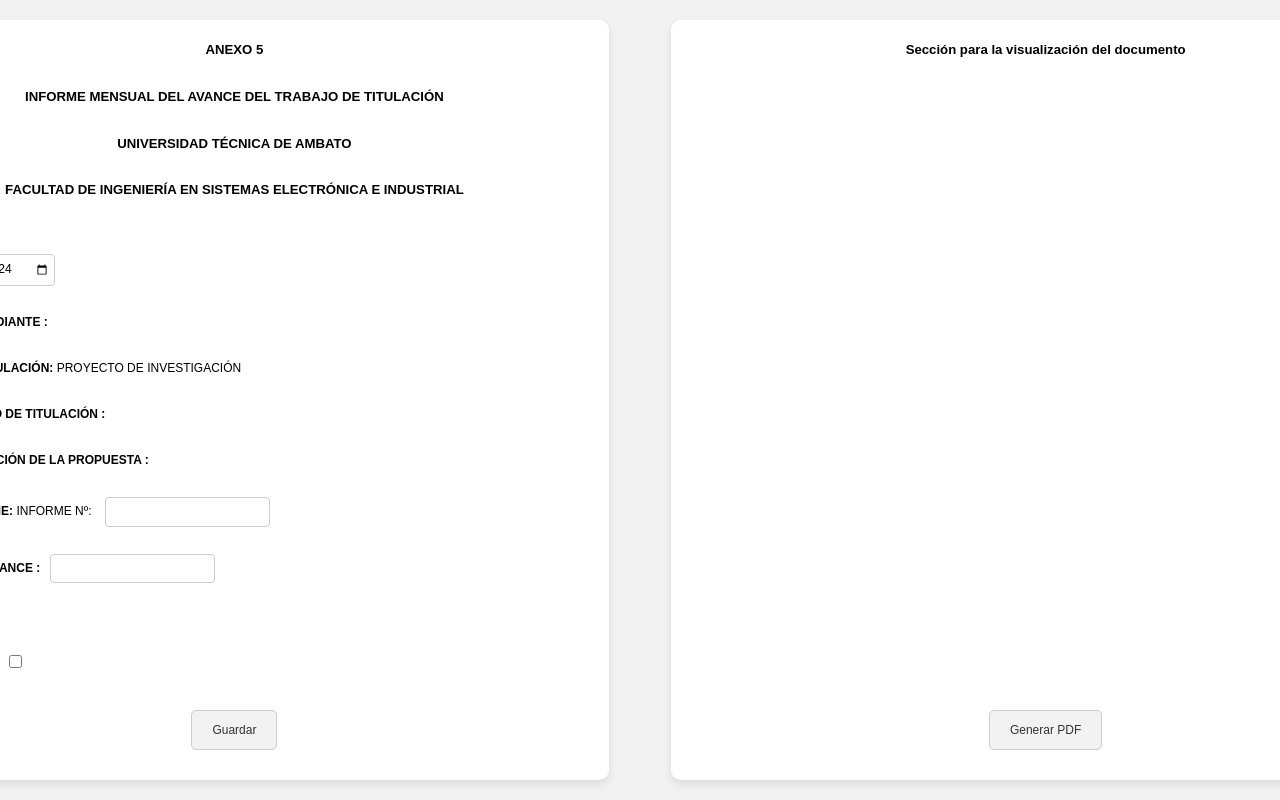
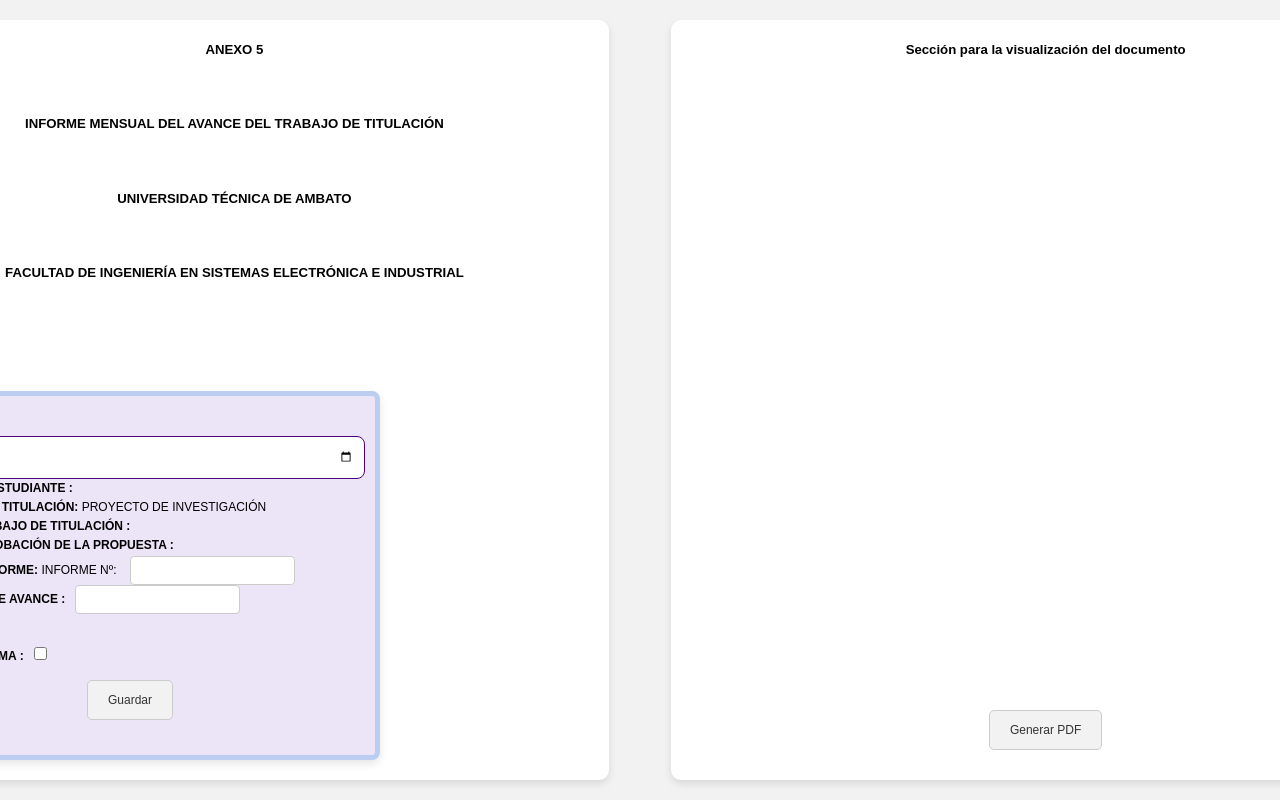
Before and after one commit to sSharpBlade/gestor_tesis, a React (Vite) app: page /informe in a window 1280 px wide. Shown: the top 800 px of the page. Built offline with nearby package versions, Linux system fonts and the light colour scheme.

Commit message:
Se obtuvo los datos via post del informe

```diff
--- a/src/components/Inform/inform.tsx
+++ b/src/components/Inform/inform.tsx
@@ -1,10 +1,31 @@
-import React, { useEffect, useState } from 'react';
+import React, { FormEvent, useEffect, useState } from 'react';
 import { useLocation } from 'react-router-dom';
 import styles from './inform.module.css';
 
+interface Student {
+  career: string;
+  name: string;
+  issue: string;
+  approvalDate: string;
+  idThesis: number; // Añadido idThesis aquí
+}
+
+interface Inform {
+  authorizeSignature:string;
+  date:string;
+  progressPercentage: number;
+  reportTitle: string;
+  idThesis:number;
+}
+
+interface LocationState {
+  student: Student;
+}
+
 const Informe: React.FC = () => {
   const location = useLocation();
-  const { student } = location.state || {};
+  const locationState = location.state as LocationState;
+  const { student } = locationState || {};
 
   const [currentDate, setCurrentDate] = useState('');
 
@@ -14,6 +35,38 @@
     setCurrentDate(formattedDate);
   }, []);
 
+  const handleSubmit = (event: FormEvent<HTMLFormElement>) => {
+    event.preventDefault();
+
+    const form = event.currentTarget;
+    const dateInput = (form.elements.namedItem('date') as HTMLInputElement).value;
+    const reportNumber = (form.elements.namedItem('reportNumber') as HTMLInputElement).value;
+    const progressPercentage = (form.elements.namedItem('progressPercentage') as HTMLInputElement).value;
+    const authorizeSignature = (form.elements.namedItem('authorizeSignature') as HTMLInputElement).checked;
+
+
+    if (!dateInput || !reportNumber || !progressPercentage) {
+      alert("Todos los campos son requeridos.");
+      return;
+    }
+
+    if (Number(reportNumber) <= 0 || Number(progressPercentage) <= 0) {
+      alert("Los números deben ser mayores que cero.");
+      return;
+    }
+
+    const formData : Inform ={
+      date: dateInput,
+      reportTitle: `INFORME Nº: ${reportNumber}`,
+      progressPercentage : Number(progressPercentage),
+      authorizeSignature: authorizeSignature ? currentDate : '', //aqui quiero que envies la fecha actual no un boolean
+      idThesis: student.idThesis
+    };
+
+    // Aquí puedes hacer un POST request con formData
+    console.log(formData);
+  };
+
   return (
     <div className={styles.containerInform}>
       <div className={styles.leftSection}>
@@ -22,8 +75,9 @@
         <h3>UNIVERSIDAD TÉCNICA DE AMBATO</h3>
         <h3>FACULTAD DE INGENIERÍA EN SISTEMAS ELECTRÓNICA E INDUSTRIAL</h3>
         <h3>{student?.career.toUpperCase()}</h3>
+        <form onSubmit={handleSubmit}>
           <p>
-          <b>FECHA :</b> <input type='date' className={styles.dateInput} defaultValue={currentDate} />
+            <b>FECHA :</b> <input type='date' name='date' className={styles.dateInput} defaultValue={currentDate} />
           </p>
           <p>
             <b>NOMBRE DEL ESTUDIANTE :</b> {student?.name}
@@ -38,22 +92,24 @@
             <b>FECHA DE APROBACIÓN DE LA PROPUESTA :</b> {student?.approvalDate}
           </p>
           <p>
-          <b>TITULO DEL INFORME:</b> INFORME Nº: <input type='number' className={styles.numInformeInput} min="1" />
+            <b>TITULO DEL INFORME:</b> INFORME Nº: <input type='number' name='reportNumber' className={styles.numInformeInput} min="1" />
           </p>
           <p>
             <b>PORCENTAJE DE AVANCE :</b>
-          <input type='number' className={styles.percentageInput} min="1" />
+            <input type='number' name='progressPercentage' className={styles.percentageInput} min="1" />
           </p>
           <div>
             <b>ACTIVIDADES</b>
           </div>
           <div>
             <b>AUTORIZAR FIRMA :</b>
-          <input type='checkbox' className={styles.checkboxInput} />
+            <input type='checkbox' name='authorizeSignature' className={styles.checkboxInput} required
+            />
           </div>
           <div>
-          <button>Guardar</button>
+            <button type='submit'>Guardar</button>
           </div>
+        </form>
       </div>
       <div className={styles.rightSection}>
         <h2>Sección para la visualización del documento</h2>
--- a/src/components/Modal/ModalInfo.tsx
+++ b/src/components/Modal/ModalInfo.tsx
@@ -204,6 +204,7 @@
             disabled={student.percentage === 100}
             className="border-0 bg-transparent"
             onClick={() => {
+              console.log("Tesis:", student.idThesis);
               navigate("/informe", { state: { student } }); // Navega a la ruta "/informe" con el estado del estudiante
             }}
           >
```
Lines whose indentation alone changed are shown as unchanged.
